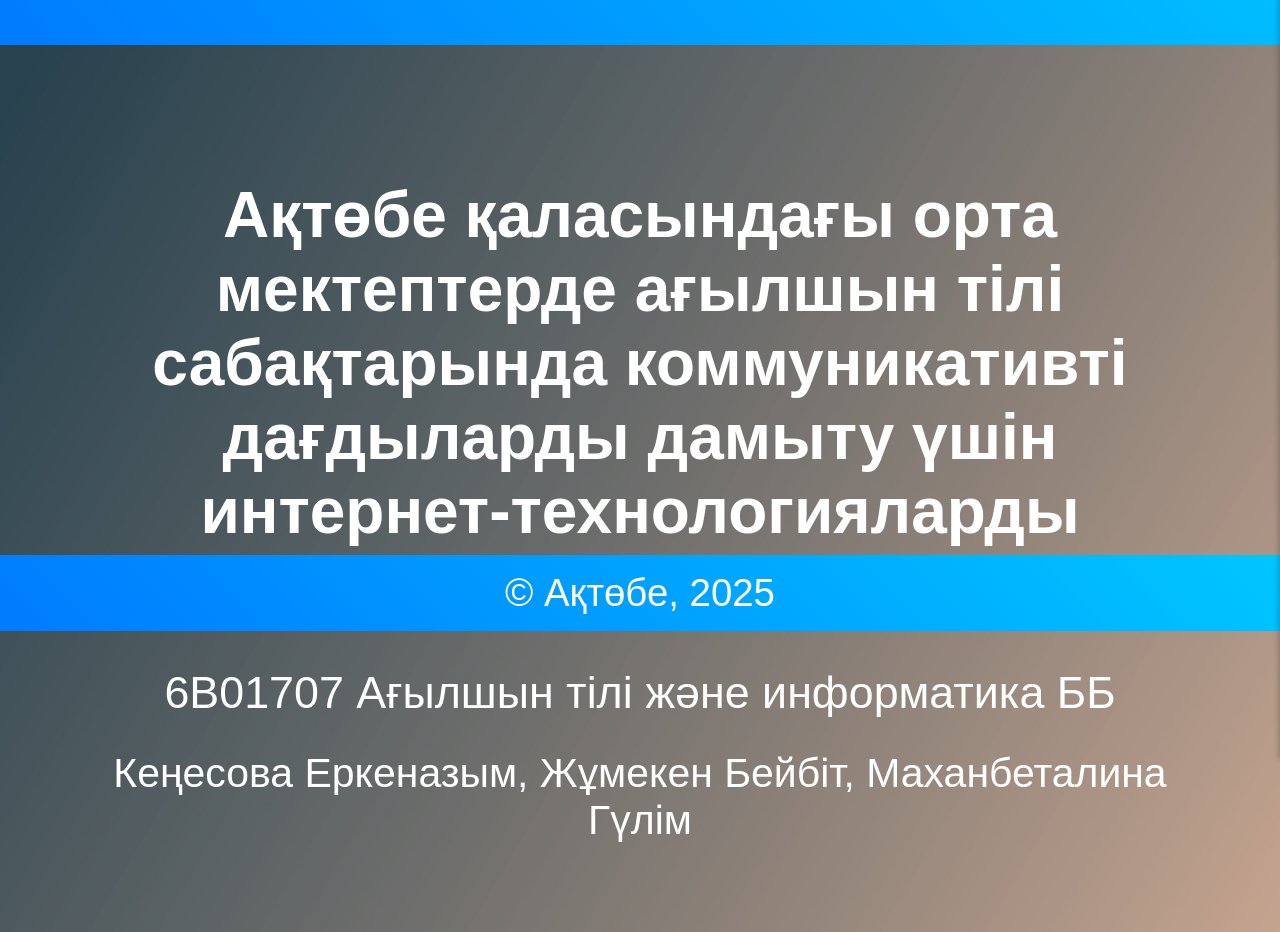
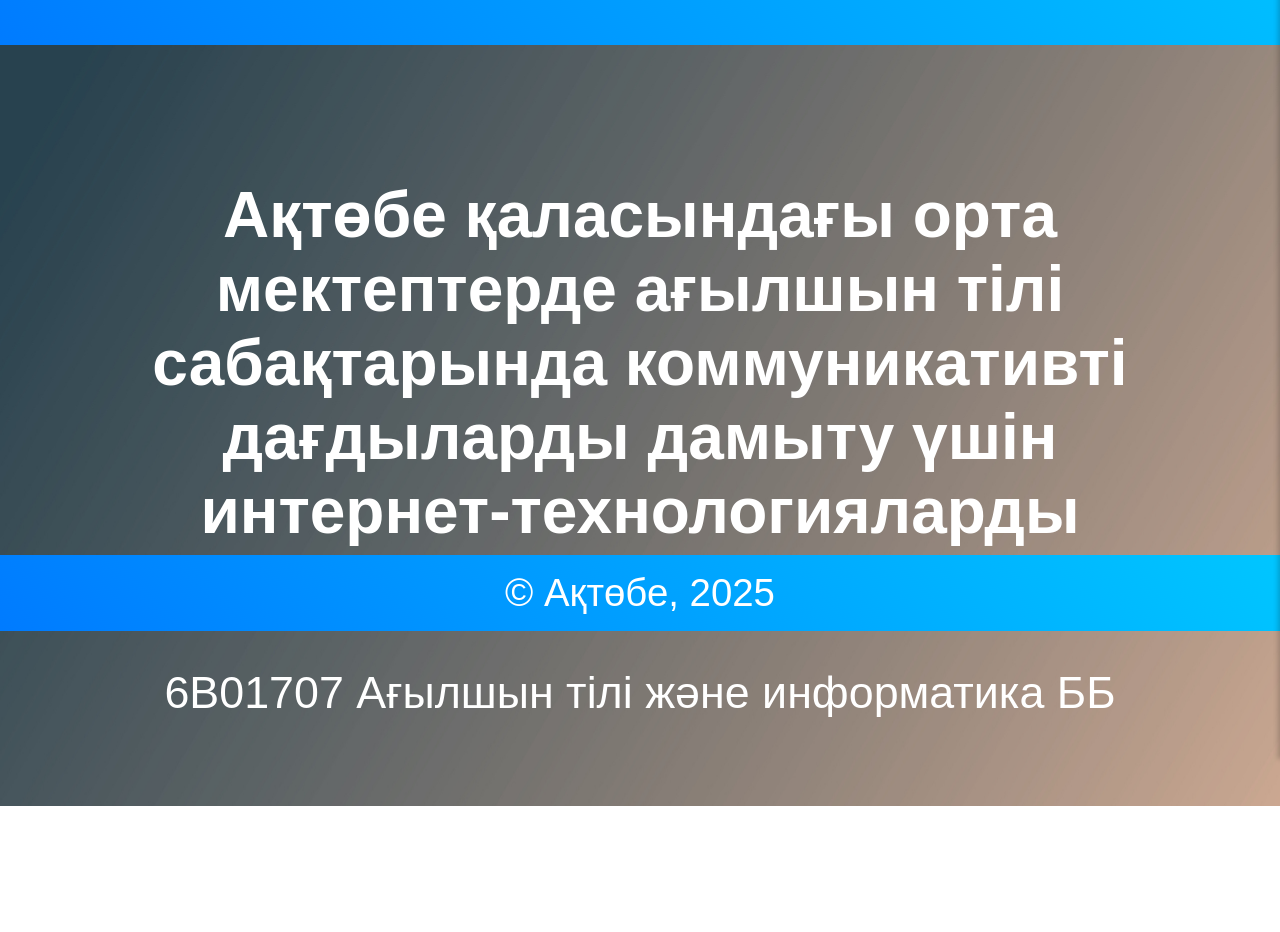
Before and after one commit to zhanbo2303/beiba-juz1, a plain HTML site: page index.html in a window 1280 px wide. Shown: the part 169-1101 px from the top of the page. After the commit the page ends 975 px from the top, so only its background shows below. Drawn offline with Linux system fonts and the light colour scheme.

Commit message:
index.html

```diff
--- a/index.html
+++ b/index.html
@@ -134,7 +134,7 @@
   <section>
     <h1>Ақтөбе қаласындағы орта мектептерде ағылшын тілі сабақтарында коммуникативті дағдыларды дамыту үшін интернет-технологияларды пайдалану</h1>
     <p>6B01707 Ағылшын тілі және информатика ББ</p>
-    <p id="one">Кеңесова Еркеназым, Жұмекен Бейбіт, Маханбеталина Гүлім</p>
+
   </section>
 
   <footer>
```
